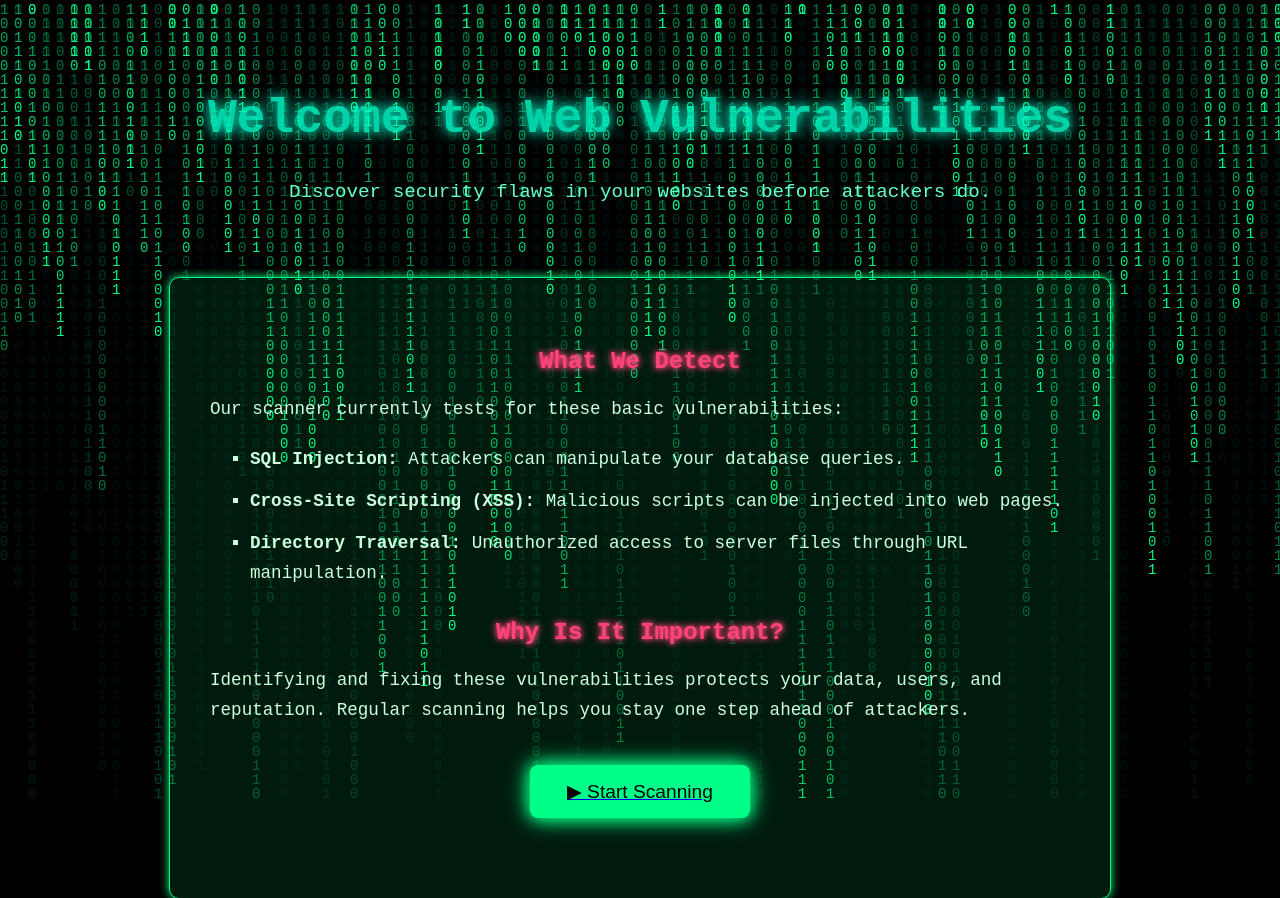
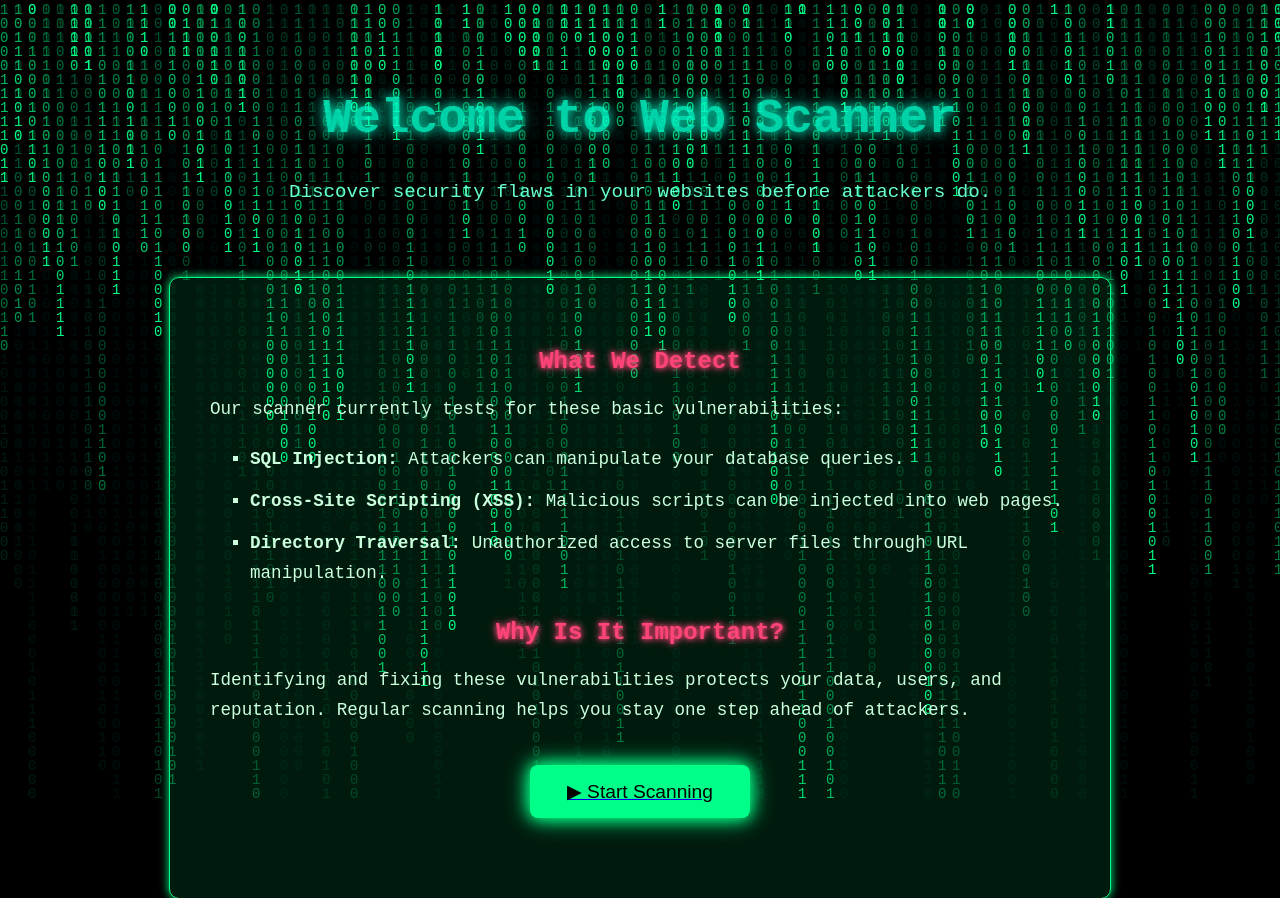
Before and after one commit to cipher0247/DEVOPS, a Flask app: page / in a window 1280 px wide. Shown: the top 898 px of the page. Run offline with Flask 3, Linux system fonts and the light colour scheme.

Commit message:
Update index.html

```diff
--- a/templates/index.html
+++ b/templates/index.html
@@ -121,7 +121,7 @@
 <canvas id="matrix"></canvas>
 
 <header>
-  <h1>Welcome to Web Vulnerabilities</h1>
+  <h1>Welcome to Web Scanner</h1>
   <p>Discover security flaws in your websites before attackers do...</p>
 </header>
 
```
